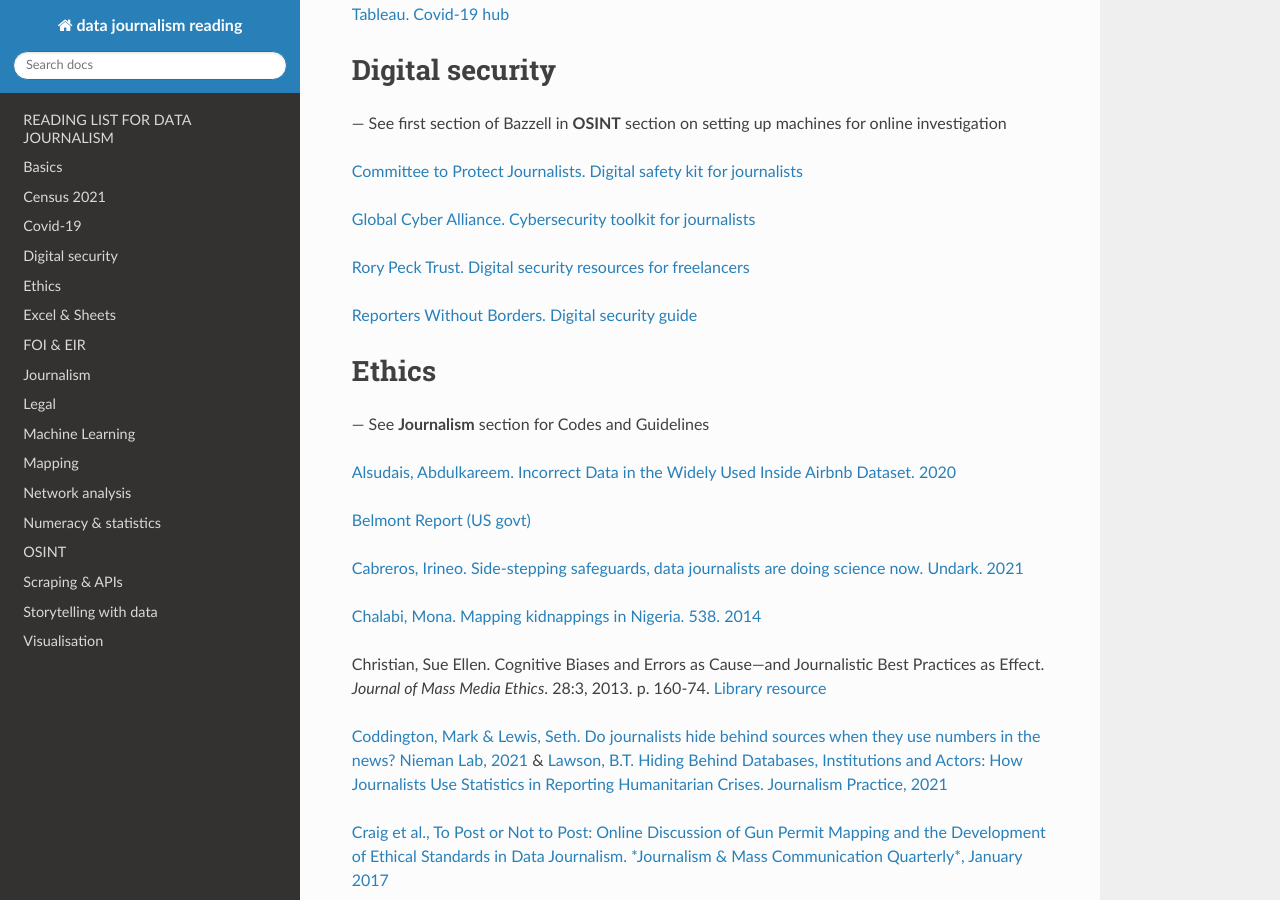
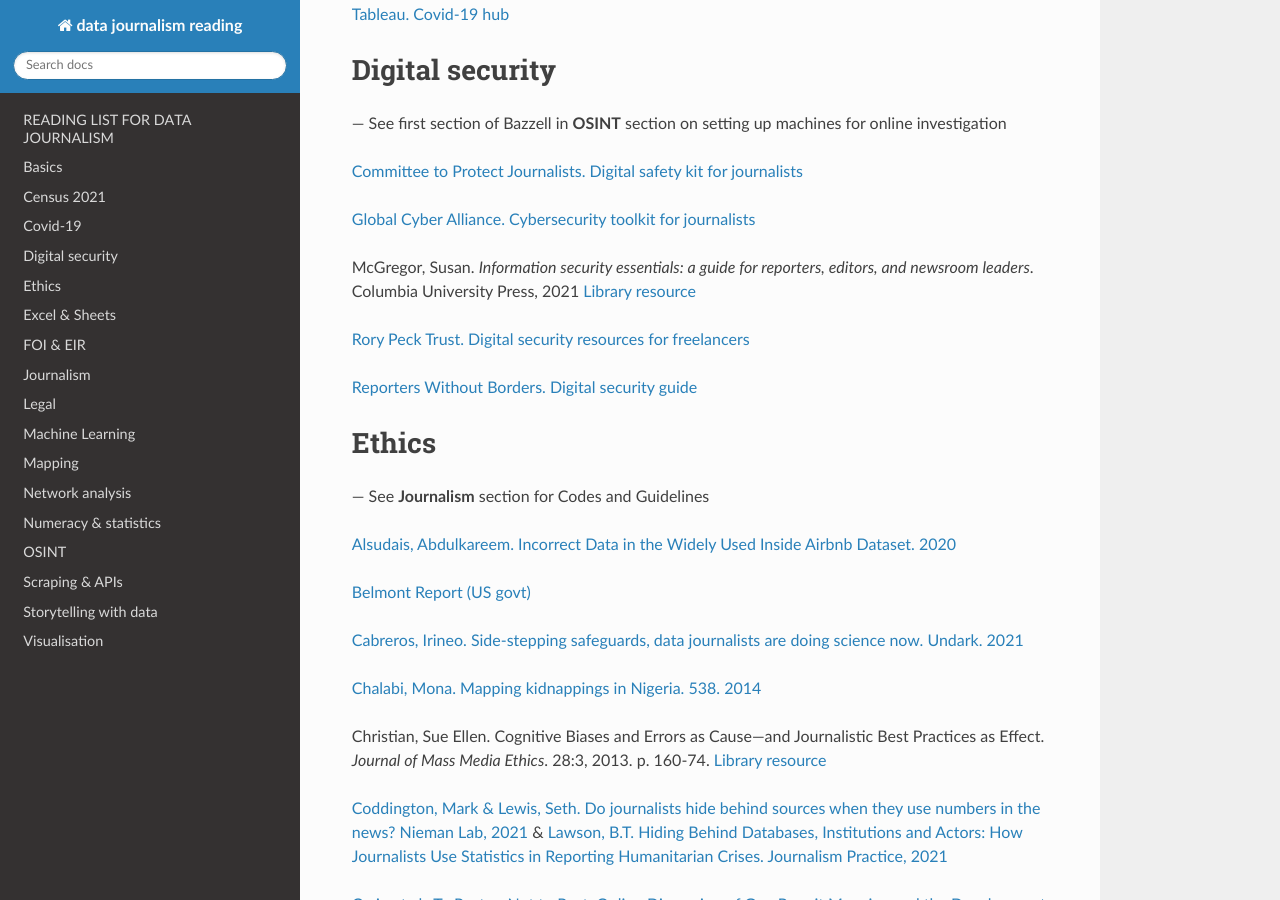
Before and after one commit to aodhanlutetiae/dj_reading, a Sphinx documentation site: the page built from docs/source/index.rst, in a window 1280 px wide and 900 px high, scrolled down 3436 px. Built offline with Sphinx 7.4.7 and the Read the Docs theme 2.0.0, drawn with Linux system fonts in a browser that asks for light colours; some of the changed text lies outside the part shown.

```diff
--- a/docs/source/index.rst
+++ b/docs/source/index.rst
@@ -185,6 +185,9 @@ Digital security
 `Committee to Protect Journalists. Digital safety kit for journalists <https://cpj.org/2019/07/digital-safety-kit-journalists/>`_
 
 `Global Cyber Alliance. Cybersecurity toolkit for journalists <https://gcatoolkit.org/journalists>`_
+
+McGregor, Susan. *Information security essentials: a guide for reporters, editors, and newsroom leaders*. Columbia University Press,
+2021 `Library resource <https://librarysearch.cardiff.ac.uk/permalink/44WHELF_CAR/1fseqj3/alma9911984370002420>`_
 
 `Rory Peck Trust. Digital security resources for freelancers <https://rorypecktrust.org/freelance-resources/digital-security/>`_
 
```
Also changed, not shown: other parts of docs/source/index.rst (+2 -0 lines).
